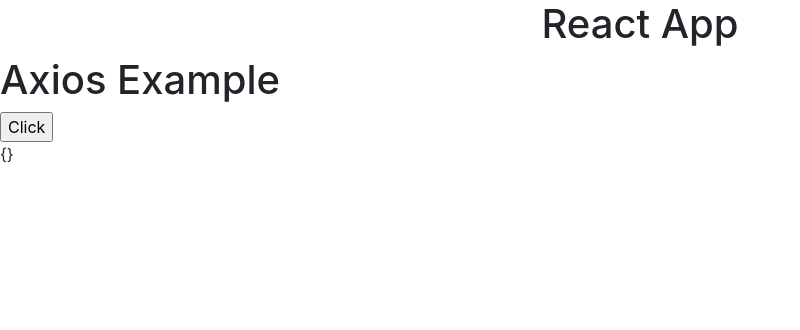
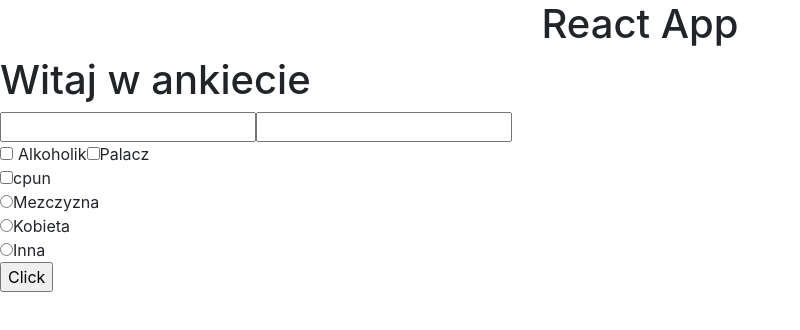
Before and after one commit to Selerek/PZAWAR, a React (Create React App) app in the folder project_react/: page / in a window 1280 px wide. Shown: the top 330 px of the page, without its empty margins (0-800 px from the left). Built offline with nearby package versions, Linux system fonts and the light colour scheme.

Commit message:
zadaniena lekcji name 18.11.24
super zadanko bylo nameczylem sie

```diff
--- a/project_react/package.json
+++ b/project_react/package.json
@@ -2,6 +2,7 @@
   "name": "project_react",
   "version": "0.1.0",
   "private": true,
+  "proxy": "http://localhost:8000",
   "dependencies": {
     "@testing-library/jest-dom": "^5.17.0",
     "@testing-library/react": "^13.4.0",
@@ -38,5 +39,6 @@
       "last 1 firefox version",
       "last 1 safari version"
     ]
+
   }
 }
--- /dev/null
+++ b/project_react/src/FormTask.js
@@ -0,0 +1,49 @@
+import axios from 'axios';
+import React from 'react';
+import { useRef } from 'react';
+
+const FormTask = () => {
+    const nameRef = useRef()
+    const surnameRef = useRef()
+    const genderRef = useRef()
+
+
+
+
+    const genderSet = (event) => {
+        genderRef.current = event.target.value
+    }
+
+
+
+    function clickhandler() {
+        const name = nameRef.current.value;
+        const surname = surnameRef.current.value;
+        const gender = genderRef.current;
+
+        axios.post('http://localhost:8000/wyslanodane', { name, surname, gender })
+            .then(response => {
+                console.log('Data sent successfully:', response.data);
+            })
+            .catch(error => {
+                console.error('There was an error sending the data:', error);
+            });
+    }
+
+    return (
+        <div>
+            <h1>Witaj w ankiecie</h1>
+            <input type='text' name='imie' ref={nameRef}/>
+            <input type='text' name='nazwsko' ref={surnameRef}/> <br></br>
+            <input type='checkbox' name='alkoholik' style={{ marginRight: '5px' }} />Alkoholik
+            <input type='checkbox' name='palacz' />Palacz<br></br>
+            <input type='checkbox' name='drugs'/>cpun<br></br>
+            <input type='radio'onChange={genderSet} value={"mezczyzna"}/>Mezczyzna<br></br>
+            <input type='radio'onChange={genderSet}value={"kobieta"}/>Kobieta<br></br>
+            <input type='radio'onChange={genderSet}value={"inna"}/>Inna<br></br>
+            <input type='button' onClick={clickhandler} value={"Click"} />
+        </div>
+    );
+};
+
+export default FormTask;
--- a/project_react/src/index.js
+++ b/project_react/src/index.js
@@ -3,12 +3,13 @@
 import 'bootstrap/dist/css/bootstrap.min.css';
 import './index.css';
 import App from './App';
-import AxiosExample from './AxiosExample';
+import FormTask from './FormTask';
 const root = ReactDOM.createRoot(document.getElementById('root'));
 root.render(
   <React.StrictMode>
     <App />
-    <AxiosExample />
+    <FormTask/>
+
 
 
   </React.StrictMode>
```
Also changed, not shown: 1 other file (tests, documents, lock files or other folders).
